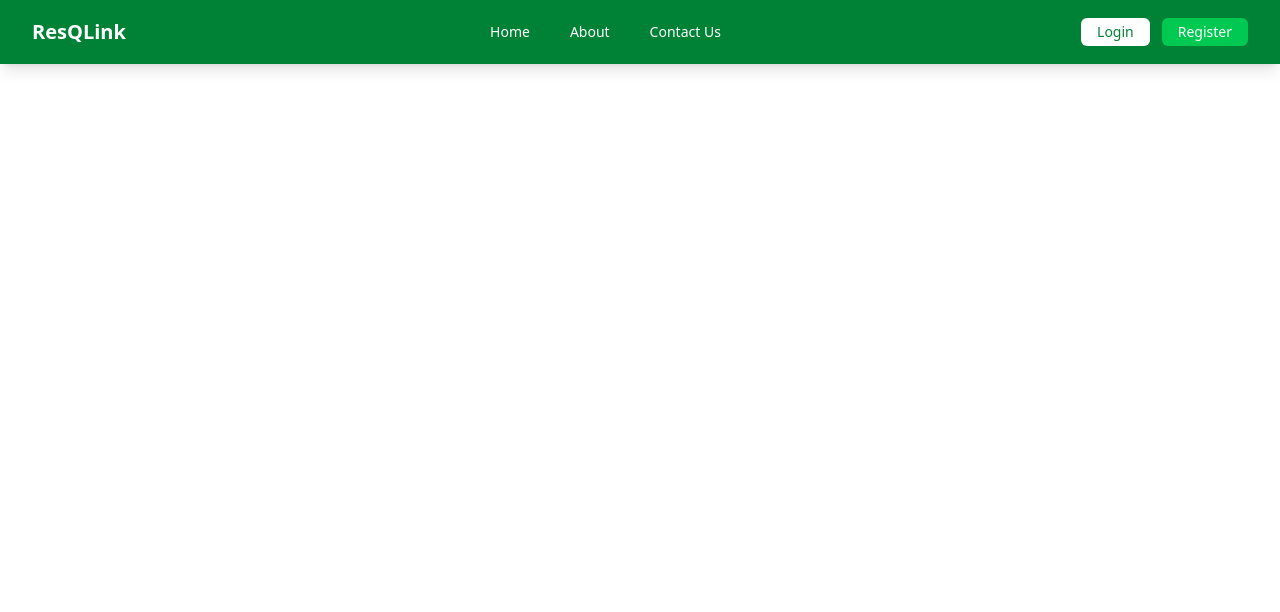
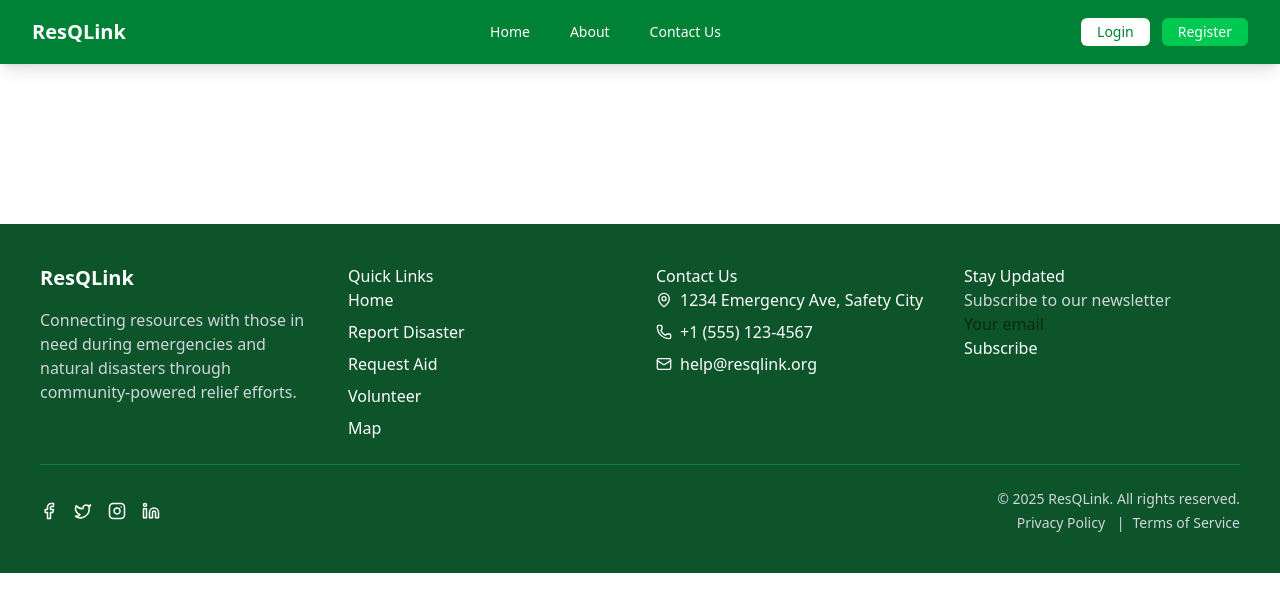
Before and after one commit to Rushi992145/ResQLink, a React (Vite) app in the folder Frontend/: page / in a window 1280 px wide. Shown: the top 612 px of the page. Built offline with nearby package versions, Linux system fonts and the light colour scheme.

Commit message:
add footer

```diff
--- a/Frontend/src/App.jsx
+++ b/Frontend/src/App.jsx
@@ -2,6 +2,7 @@ import { useState } from 'react'
 import { BrowserRouter as Router, Routes, Route, Link } from "react-router-dom";
 import './App.css'
 import Navbar from './components/Navbar'
+import Footer from './components/Footer'
 function App() {
   const [count, setCount] = useState(0)
 
@@ -9,7 +10,7 @@ function App() {
     <>
     <Router>
     <Routes>
-       <Route path="/" element={<Navbar />} />
+       <Route path="/" element={<><Navbar /><Footer /></>} />
 
       </Routes>
     </Router>
--- /dev/null
+++ b/Frontend/src/components/Footer.jsx
@@ -0,0 +1,126 @@
+import React from 'react';
+import { motion } from 'framer-motion';
+import { Mail, Phone, MapPin, Facebook, Twitter, Instagram, Linkedin } from 'lucide-react';
+
+const Footer = () => {
+  return (
+    <footer className="footer p-6 md:p-10 bg-green-900 text-white mt-40">
+      <div className="container mx-auto">
+        <div className="grid grid-cols-1 sm:grid-cols-2 md:grid-cols-4 gap-8">
+          {/* About Section */}
+          <motion.div
+            initial={{ opacity: 0, y: 20 }}
+            animate={{ opacity: 1, y: 0 }}
+            transition={{ duration: 0.3 }}
+          >
+            <h2 className="text-xl font-bold mb-4">ResQLink</h2>
+            <p className="text-gray-300">
+              Connecting resources with those in need during emergencies and natural disasters through community-powered relief efforts.
+            </p>
+          </motion.div>
+
+          {/* Quick Links */}
+          <motion.div
+            initial={{ opacity: 0, y: 20 }}
+            animate={{ opacity: 1, y: 0 }}
+            transition={{ duration: 0.3, delay: 0.1 }}
+          >
+            <h3 className="footer-title">Quick Links</h3>
+            <ul className="space-y-2">
+              <li><a className="link link-hover cursor-pointer transition-all duration-200 hover:translate-x-1 inline-block">Home</a></li>
+              <li><a className="link link-hover cursor-pointer transition-all duration-200 hover:translate-x-1 inline-block">Report Disaster</a></li>
+              <li><a className="link link-hover cursor-pointer transition-all duration-200 hover:translate-x-1 inline-block">Request Aid</a></li>
+              <li><a className="link link-hover cursor-pointer transition-all duration-200 hover:translate-x-1 inline-block">Volunteer</a></li>
+              <li><a className="link link-hover cursor-pointer transition-all duration-200 hover:translate-x-1 inline-block">Map</a></li>
+            </ul>
+          </motion.div>
+
+          {/* Contact Info */}
+          <motion.div
+            initial={{ opacity: 0, y: 20 }}
+            animate={{ opacity: 1, y: 0 }}
+            transition={{ duration: 0.3, delay: 0.2 }}
+          >
+            <h3 className="footer-title">Contact Us</h3>
+            <ul className="space-y-2">
+              <li className="flex items-center gap-2 cursor-pointer hover:text-green-300 transition-colors duration-200">
+                <MapPin size={16} />
+                <span>1234 Emergency Ave, Safety City</span>
+              </li>
+              <li className="flex items-center gap-2 cursor-pointer hover:text-green-300 transition-colors duration-200">
+                <Phone size={16} />
+                <span>+1 (555) 123-4567</span>
+              </li>
+              <li className="flex items-center gap-2 cursor-pointer hover:text-green-300 transition-colors duration-200">
+                <Mail size={16} />
+                <span>help@resqlink.org</span>
+              </li>
+            </ul>
+          </motion.div>
+
+          {/* Newsletter */}
+          <motion.div
+            initial={{ opacity: 0, y: 20 }}
+            animate={{ opacity: 1, y: 0 }}
+            transition={{ duration: 0.3, delay: 0.3 }}
+          >
+            <h3 className="footer-title">Stay Updated</h3>
+            <div className="form-control w-full">
+              <label className="label">
+                <span className="label-text text-gray-300">Subscribe to our newsletter</span>
+              </label>
+              <div className="join w-full">
+                <input
+                  type="email"
+                  placeholder="Your email"
+                  className="input input-bordered join-item w-full text-black"
+                />
+                <button className="btn btn-success join-item cursor-pointer hover:brightness-110 transition-all duration-200">Subscribe</button>
+              </div>
+            </div>
+          </motion.div>
+        </div>
+
+        {/* Social Media and Copyright */}
+        <div className="divider bg-green-700 h-px my-6"></div>
+
+        <div className="flex flex-col md:flex-row justify-between items-center">
+          <motion.div
+            className="flex space-x-4 mb-4 md:mb-0"
+            initial={{ opacity: 0 }}
+            animate={{ opacity: 1 }}
+            transition={{ duration: 0.3, delay: 0.4 }}
+          >
+            <a className="btn btn-circle btn-outline cursor-pointer hover:bg-green-600 hover:border-green-600 transition-all duration-200">
+              <Facebook size={18} />
+            </a>
+            <a className="btn btn-circle btn-outline cursor-pointer hover:bg-green-600 hover:border-green-600 transition-all duration-200">
+              <Twitter size={18} />
+            </a>
+            <a className="btn btn-circle btn-outline cursor-pointer hover:bg-green-600 hover:border-green-600 transition-all duration-200">
+              <Instagram size={18} />
+            </a>
+            <a className="btn btn-circle btn-outline cursor-pointer hover:bg-green-600 hover:border-green-600 transition-all duration-200">
+              <Linkedin size={18} />
+            </a>
+          </motion.div>
+
+          <motion.div
+            className="text-gray-300 text-sm text-center md:text-right"
+            initial={{ opacity: 0 }}
+            animate={{ opacity: 1 }}
+            transition={{ duration: 0.3, delay: 0.5 }}
+          >
+            <p>© {new Date().getFullYear()} ResQLink. All rights reserved.</p>
+            <p className="mt-1">
+              <a className="link link-hover cursor-pointer mr-2">Privacy Policy</a> |
+              <a className="link link-hover cursor-pointer ml-2">Terms of Service</a>
+            </p>
+          </motion.div>
+        </div>
+      </div>
+    </footer>
+  );
+};
+
+export default Footer;
```
